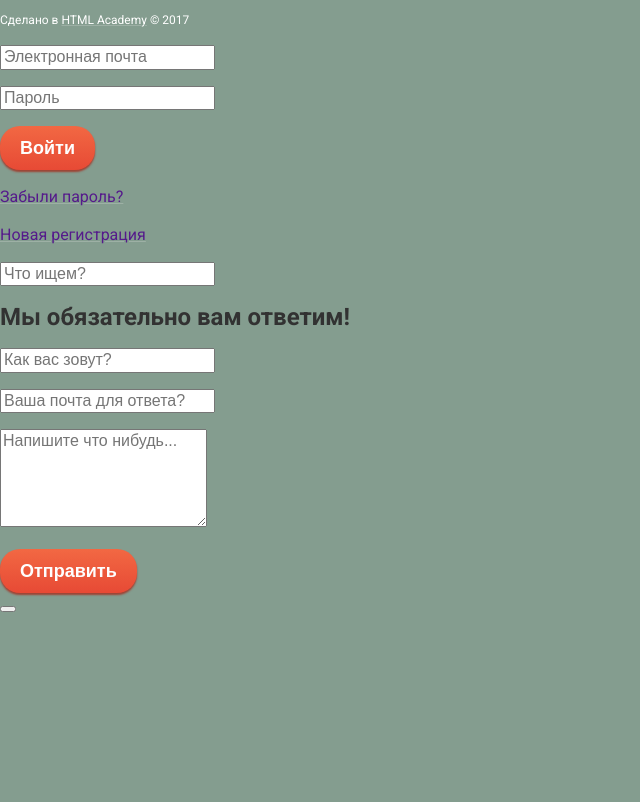
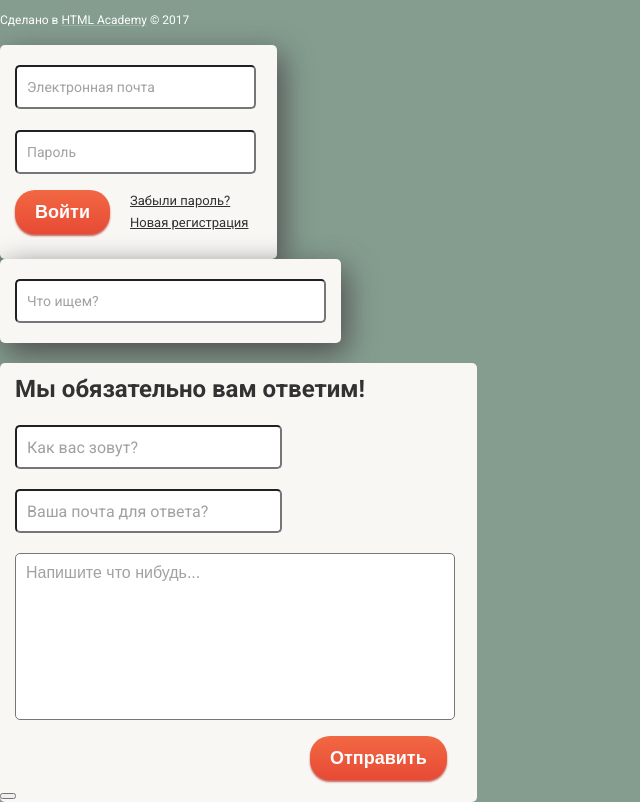
Before and after one commit to SergeySavinFD/gllacy, a plain HTML site: page index.html in a window 1280 px wide. Shown: the part 4548-5350 px from the top of the page, without its empty margins (0-640 px from the left). Before the commit the page ends 5163 px from the top, so only its background shows below. Drawn offline with Linux system fonts and the light colour scheme.

Commit message:
Стилизует мод. окна

```diff
--- a/css/style.css
+++ b/css/style.css
@@ -21,6 +21,12 @@ a {
 ul {
     list-style: none;
     padding: 0;
+}
+
+input {
+    -webkit-box-sizing: border-box;
+    -moz-box-sizing: border-box;
+    box-sizing: border-box;
 }
 
 .visually-hidden:not(:focus):not(:active),
@@ -647,3 +653,151 @@ input[type="radio"].visually-hidden {
     font-weight: 400;
     color: #ffffff;
 }
+
+
+/*                                 Модальные окна                    */
+
+.user-login {
+    width: 277px;
+    height: 214px;
+    background-color: #f8f7f4;
+    border-radius: 5px;
+    box-shadow: 5px 10px 30px #4e4d4d;
+}
+
+.user-login input {
+    font: inherit;
+    font-size: 14px;
+    line-height: 24px;
+    width: 241px;
+    height: 44px;
+    padding: 10px;
+    margin-top: 20px;
+    margin-left: 15px;
+    border-radius: 5px;
+}
+
+.login-area-mail {
+    margin-bottom: -15px;
+}
+
+.user-login button {
+    margin-left: 15px;
+}
+
+.user-login .send-password {
+    font-size: 13px;
+    line-height: 24px;
+    margin-left: 130px;
+    margin-top: -45px;
+}
+
+.user-login .new-reg {
+    font-size: 13px;
+    line-height: 24px;
+    margin-left: 130px;
+    margin-top: -15px;
+}
+
+.user-login a {
+    color: #323232;
+    text-decoration: underline;
+}
+
+
+/*   search     */
+
+.search-modal {
+    width: 341px;
+    height: 84px;
+    background-color: #f8f7f4;
+    border-radius: 5px;
+    box-shadow: 5px 10px 30px #4e4d4d;
+}
+
+.search-modal input {
+    font: inherit;
+    font-size: 14px;
+    line-height: 24px;
+    width: 311px;
+    height: 44px;
+    padding: 10px;
+    margin: 20px 15px;
+    border-radius: 5px;
+}
+
+
+/*    Обратная связь     */
+
+.feedback-block {
+    width: 477px;
+    background-color: #f8f7f4;
+    border-radius: 5px;
+}
+
+.feedback-block h2 {
+    padding: 15px;
+}
+
+.feedback-block input {
+    font: inherit;
+    font-size: 16px;
+    line-height: 24px;
+    width: 267px;
+    height: 44px;
+    padding: 10px;
+    border-radius: 5px;
+}
+
+.feedback-block p {
+    margin: -10px 0 30px 15px;
+}
+
+.feedback-block textarea {
+    width: 428px;
+    height: 155px;
+    border-radius: 5px;
+    resize: none;
+    padding: 10px 0 0 10px;
+}
+
+.feedback-block .button {
+    margin-left: 310px;
+    margin-top: -20px;
+}
+
+.feedback input::-webkit-input-placeholder,
+.feedback textarea::-webkit-input-placeholder {
+    color: rgba(68, 68, 68, 0.5);
+}
+
+.feedback input:hover,
+.feedback textarea:hover,
+.feedback input:hover::-webkit-input-placeholder,
+.feedback textarea:hover::-webkit-input-placeholder {
+    color: rgba(68, 68, 68, 0.5);
+    border-color: rgba(68, 68, 68, 0.4);
+}
+
+.feedback input:focus,
+.feedback textarea:focus,
+.feedback input:focus::-webkit-input-placeholder,
+.feedback textarea:focus::-webkit-input-placeholder {
+    font-weight: 700;
+}
+
+.feedback input:focus::-webkit-input-placeholder {
+    color: transparent;
+}
+
+.feedback input:focus::-moz-placeholder {
+    color: transparent;
+}
+
+.feedback input:focus:-moz-placeholder {
+    color: transparent;
+}
+
+.feedback input:focus:-ms-input-placeholder {
+    color: transparent;
+}
--- a/index.html
+++ b/index.html
@@ -336,7 +336,7 @@
     <div class="user-login">
         <h2 class="visually-hidden">Форма входа</h2>
         <form class="feedback" action="https://echo.htmlacademy.ru" method="post">
-            <p class="login-area">
+            <p class="login-area-mail">
                 <input id="email-id" type="email" name="email" placeholder="Электронная почта">
             </p>
             <p class="login-area">
@@ -353,7 +353,7 @@
     </div>
     <!--    Поиск     -->
 
-    <div class="search">
+    <div class="search-modal">
         <h2 class="visually-hidden">Поле поиска</h2>
         <form class="feedback" action="https://echo.htmlacademy.ru" method="get">
             <input type="search" name="search" placeholder="Что ищем?">
@@ -361,7 +361,7 @@
     </div>
     <!--     Обратная связь   -->
 
-    <div class="feedback">
+    <div class="feedback-block">
         <h2>Мы обязательно вам ответим!</h2>
         <form class="feedback" action="https://echo.htmlacademy.ru" method="post">
             <p class="half-width">
```
